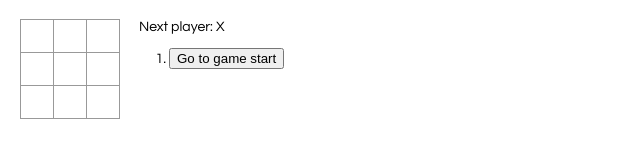
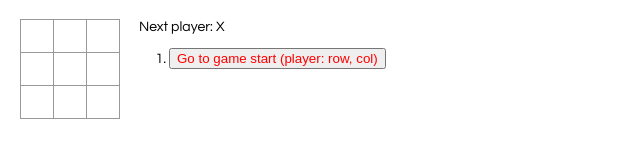
Before and after one commit to szewa-polyu/intro-to-react-tic-tac-toe-trial, a React app: page / in a window 1280 px wide. Shown: the whole page, without its empty margins (0-640 px from the left). Built offline with nearby package versions, Linux system fonts and the light colour scheme.

Commit message:
Working on improvements at the end of the tutorial

```diff
--- a/src/index.css
+++ b/src/index.css
@@ -48,3 +48,7 @@ ol, ul {
 .game-info {
   margin-left: 20px;
 }
+
+.selected-move {
+  color: red;
+}
--- a/src/index.js
+++ b/src/index.js
@@ -21,9 +21,35 @@ class Board extends React.Component {
   }
 
   render() {
+    const numOfRows = 3;
+    const numOfCols = 3;
+    let rowIndices = [];
+    let colIndices = [];
+    for (let i = 0; i < numOfRows; i++) {
+      rowIndices.push(i);
+    }
+    for (let j = 0; j < numOfCols; j++) {
+      colIndices.push(j);
+    }
+
+    const squares = rowIndices.map(row => {
+      return (
+        <div key={row} className="board-row">
+          {colIndices.map(col => {
+            return (
+              <span key={col}>
+                {this.renderSquare(row * numOfCols + col)}
+              </span>
+            );
+          })}
+        </div>
+      );
+    });
+
     return (
       <div>
-        <div className="board-row">
+        {squares}
+        {/* <div className="board-row">
           {this.renderSquare(0)}
           {this.renderSquare(1)}
           {this.renderSquare(2)}
@@ -37,7 +63,7 @@ class Board extends React.Component {
           {this.renderSquare(6)}
           {this.renderSquare(7)}
           {this.renderSquare(8)}
-        </div>
+        </div> */}
       </div>
     );
   }
@@ -49,6 +75,8 @@ class Game extends React.Component {
     this.state = {
       history: [{
         squares: Array(9).fill(null),
+        lastMovePos: -1,
+        lastMoveTurn: null
       }],
       stepNumber: 0,
       xIsNext: true,
@@ -66,6 +94,8 @@ class Game extends React.Component {
     this.setState({
       history: history.concat([{
         squares: squares,
+        lastMovePos: i,
+        lastMoveTurn: squares[i]
       }]),
       stepNumber: history.length,
       xIsNext: !this.state.xIsNext,
@@ -79,18 +109,30 @@ class Game extends React.Component {
     });
   }
 
+  convertSquareIndexToRowAndColumn(idx) {
+    return {
+      row: Math.floor(idx / 3),
+      col: idx % 3
+    };
+  }
+
   render() {
     const history = this.state.history;
     const current = history[this.state.stepNumber];
     const winner = calculateWinner(current.squares);
 
     const moves = history.map((step, move) => {
+      const lastMoveRowAndColumn = this.convertSquareIndexToRowAndColumn(step.lastMovePos);
       const desc = move ?
-        'Go to move #' + move :
-        'Go to game start';
+        'Go to move #' + move + ' (' + step.lastMoveTurn + ': ' + lastMoveRowAndColumn.row + ', ' + lastMoveRowAndColumn.col + ')' :
+        'Go to game start (player: row, col)';
+      const isMoveCurrentlySelected = this.state.stepNumber === move;
       return (
         <li key={move}>
-          <button onClick={() => this.jumpTo(move)}>{desc}</button>
+          <button onClick={() => this.jumpTo(move)}
+            className={isMoveCurrentlySelected ? 'selected-move' : ''}>
+            {desc}
+          </button>
         </li>
       );
     });
```
